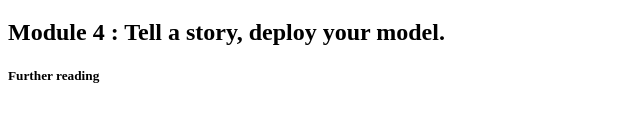
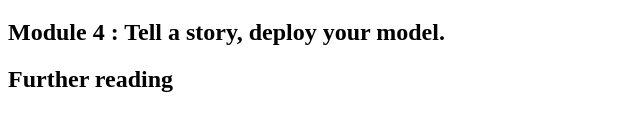
Before and after one commit to Amit-IITM/tds_book, a plain HTML site: page index.html in a window 1280 px wide. Shown: the part 235-366 px from the top of the page, without its empty margins (0-640 px from the left). Drawn offline with Linux system fonts and the light colour scheme.

Commit message:
Update index.html

```diff
--- a/index.html
+++ b/index.html
@@ -4,4 +4,4 @@
 <h2>Module 2 : Get data and preparation.</h2>
 <h2>Module 3 : Make sense out of data, model making.</h2>
 <h2>Module 4 : Tell a story, deploy your model.</h2>
-<h5>Further reading</h5>
+<h2>Further reading</h2>
```
